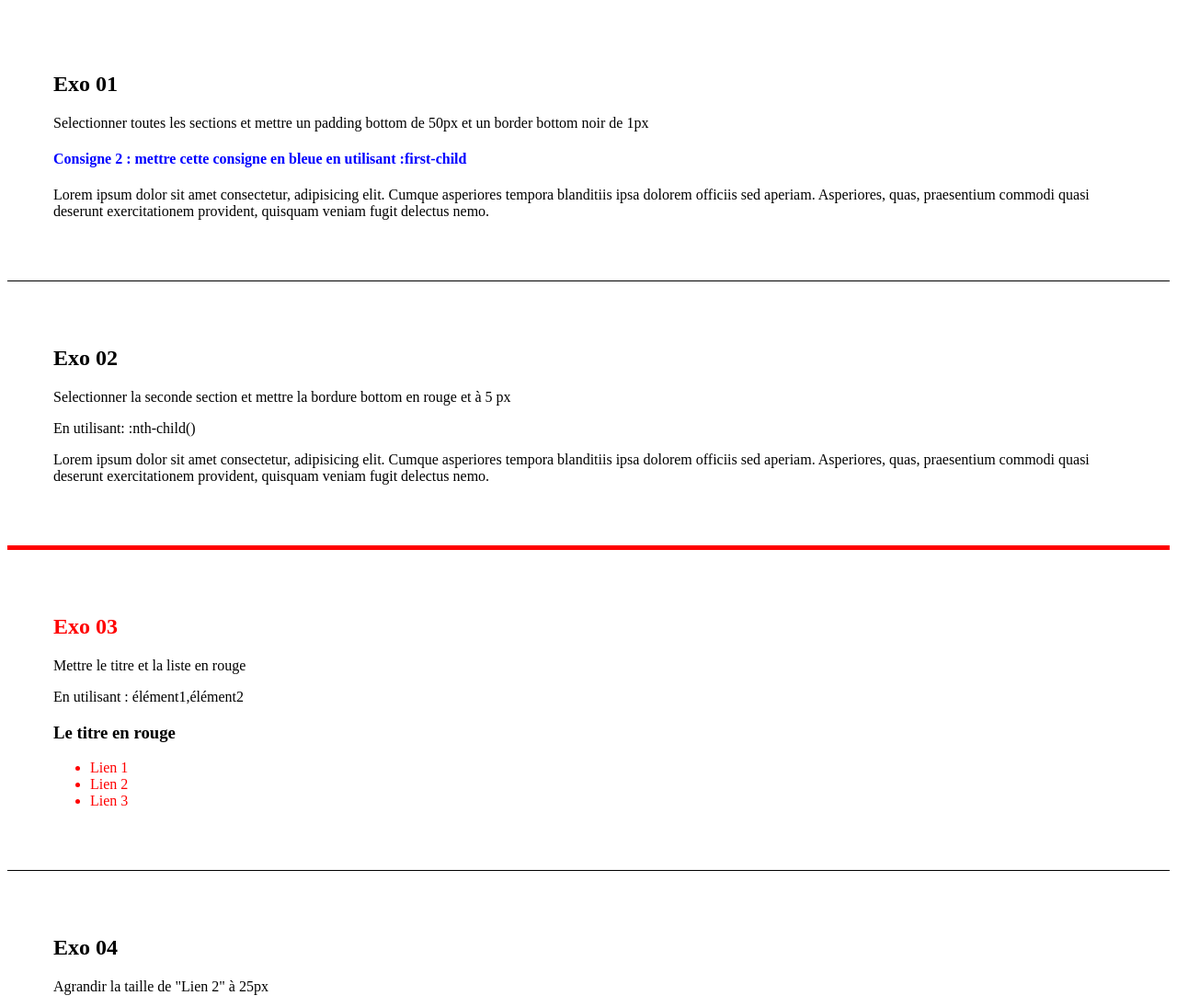
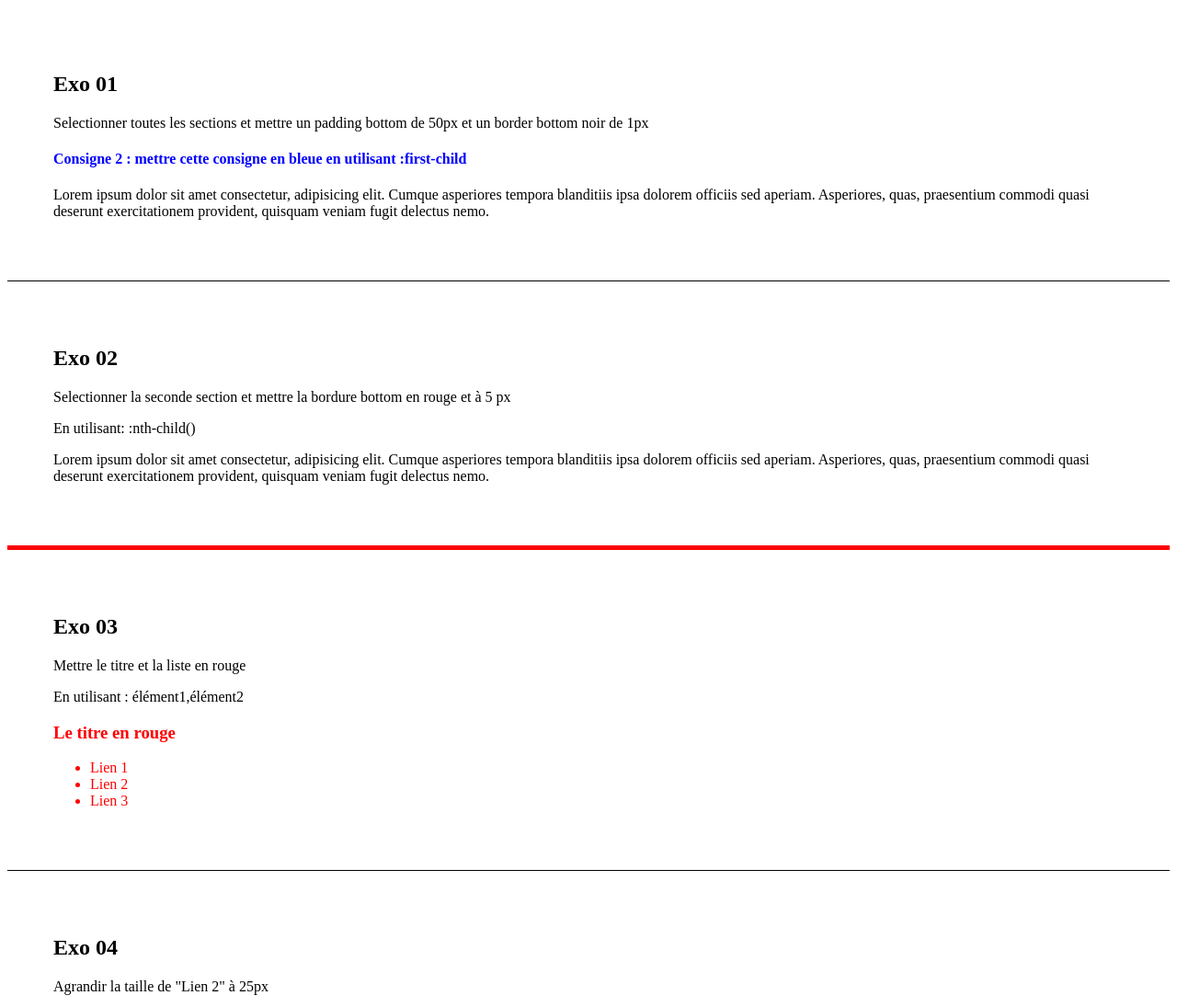
Before and after one commit to DoDesCadeaux/CSS_Exercice_2, a plain HTML site: page index.html in a window 1280 px wide. Shown: the top 1095 px of the page at 92% size. Drawn offline with Linux system fonts and the light colour scheme.

Commit message:
Exercice Corrigé

```diff
--- a/public/css/style.css
+++ b/public/css/style.css
@@ -11,7 +11,7 @@ section:nth-child(2) {
     border-bottom: red 5px solid;
 }
 
-.section3>h1,.section3 li {
+section:nth-child(3)>h3, h3 + ul > li {
     color: red;
 }
 
```
